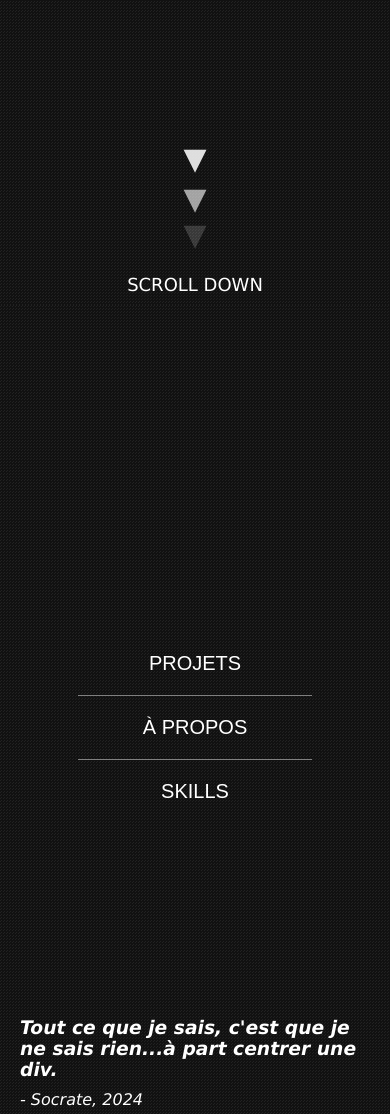
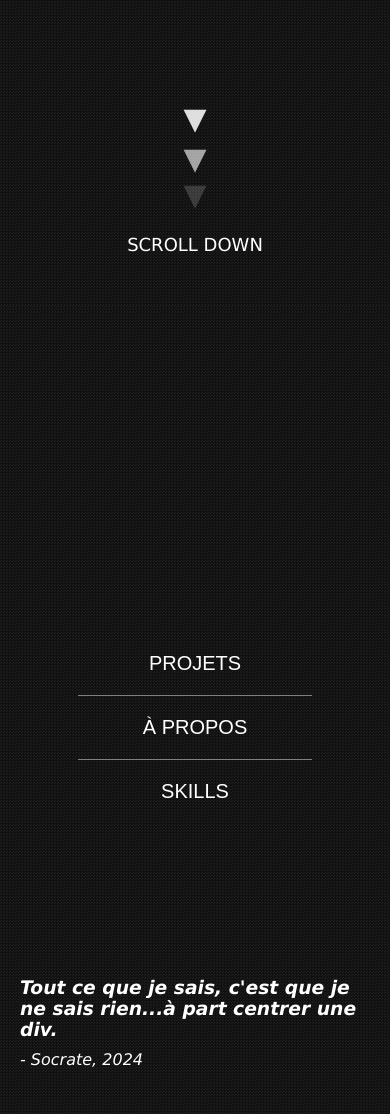
Before and after one commit to Dimitri97421/Gonthier-Dimitri, a plain HTML site: page index.html in a window 390 px wide. Shown: the part 539-1653 px from the top of the page. Drawn offline with nearby package versions, Linux system fonts and the light colour scheme.

Commit message:
Ajustements responsive

```diff
--- a/css/accueil.css
+++ b/css/accueil.css
@@ -86,3 +86,9 @@
 .chevron:nth-child(3) {
     animation-delay: 0.6s;
 }
+
+@media(max-width : 1024px){
+    .chevrons{
+        margin-bottom: 40px;
+    }
+}
--- a/css/menu.css
+++ b/css/menu.css
@@ -48,4 +48,8 @@
         border-right: none;
         border-bottom: 1px solid gray;
     }
+
+    .citation{
+        margin-bottom: 40px;
+    }
 }
--- a/css/style.css
+++ b/css/style.css
@@ -196,3 +196,9 @@ section {
         width: 100%;
     }
 }
+
+@media(max-width : 1024px){
+    .content-section .back-btn{
+        margin-bottom: 60px;
+    }
+}
```
